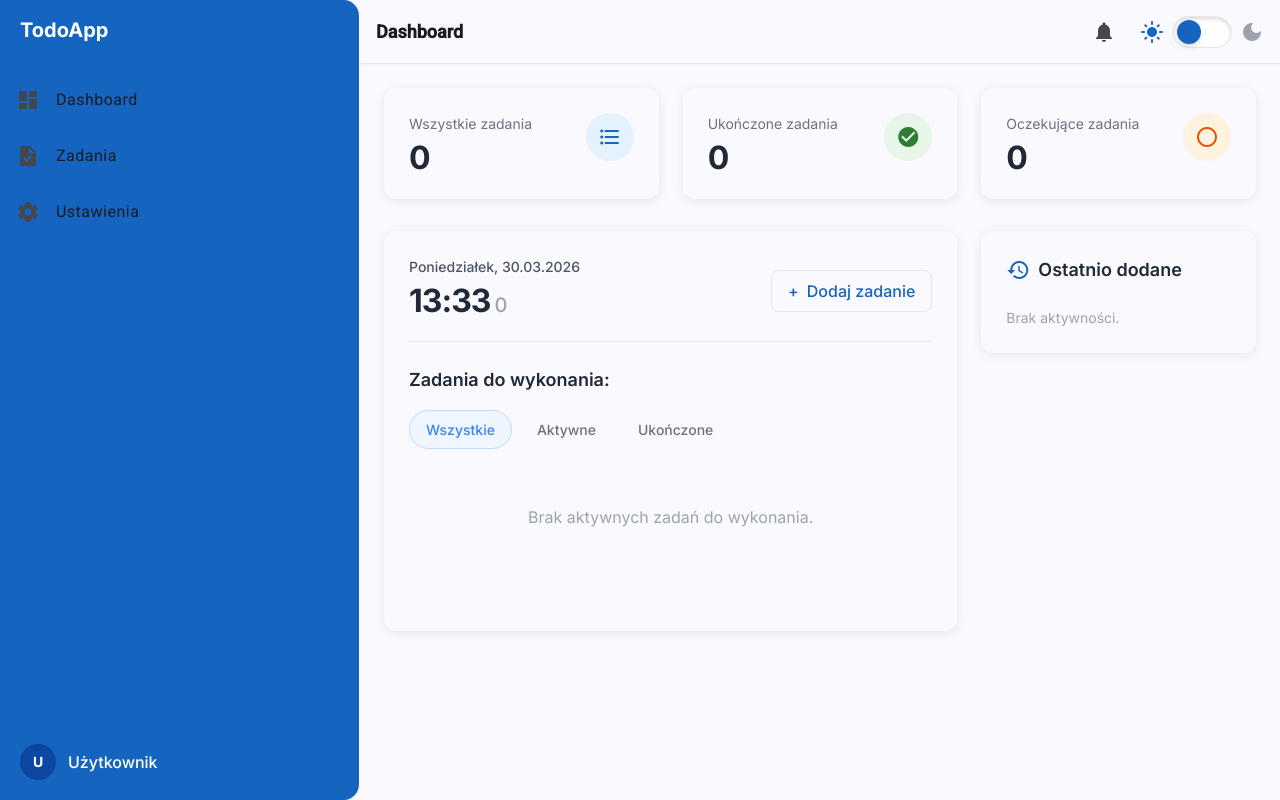
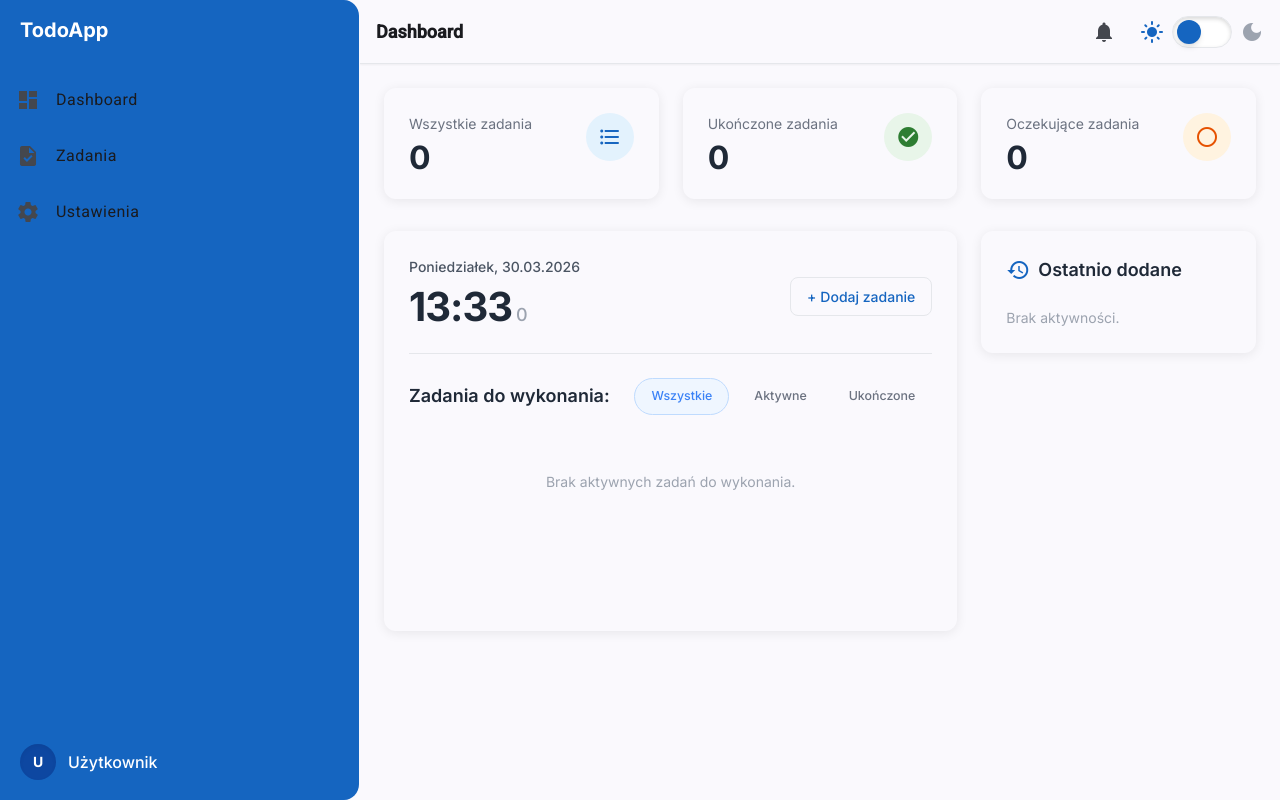
Before and after one commit to artkowal/todo-app-angular, an Angular app: page / in a window 1280 px wide. Built offline with nearby package versions, Linux system fonts and the light colour scheme.

Commit message:
ADD fluid typography with clapm()

```diff
--- a/src/app/components/dashboard/stats-card/stats-card.html
+++ b/src/app/components/dashboard/stats-card/stats-card.html
@@ -1,8 +1,8 @@
 <div class="bg-surface dark:bg-surface-dark rounded-[12px] shadow-[0_2px_12px_rgba(0,0,0,0.08)] dark:shadow-none border border-transparent dark:border-outline-dark p-6 flex justify-between items-start transition-colors duration-300 h-full">
 
     <div class="flex flex-col">
-        <span class="text-[14px] text-[#6b7280] dark:text-gray-400 mb-2">{{ title }}</span>
-        <span class="text-[32px] font-bold text-[#1f2937] dark:text-gray-100 leading-none">{{ value }}</span>
+        <span class="text-fluid-small text-[#6b7280] dark:text-gray-400 mb-2">{{ title }}</span>
+        <span class="text-fluid-h2 font-bold text-[#1f2937] dark:text-gray-100 leading-none">{{ value }}</span>
     </div>
 
     <div class="w-[48px] h-[48px] rounded-full flex items-center justify-center shrink-0"
--- a/src/app/components/dashboard/timeline/timeline.html
+++ b/src/app/components/dashboard/timeline/timeline.html
@@ -1,12 +1,12 @@
 <div class="bg-surface dark:bg-surface-dark rounded-[12px] shadow-[0_2px_12px_rgba(0,0,0,0.08)] dark:shadow-none border border-transparent dark:border-outline-dark p-6 transition-colors duration-300 h-full">
 
-    <h3 class="text-lg font-semibold text-gray-800 dark:text-gray-100 mb-6 flex items-center gap-2">
+    <h3 class="text-fluid-body font-semibold text-gray-800 dark:text-gray-100 mb-6 flex items-center gap-2">
         <mat-icon class="text-brand-500">history</mat-icon>
         Ostatnio dodane
     </h3>
 
     @if (latestTodos().length === 0) {
-        <p class="text-gray-400 dark:text-gray-500 text-sm">Brak aktywności.</p>
+        <p class="text-gray-400 dark:text-gray-500 text-fluid-small">Brak aktywności.</p>
     } @else {
         <ol class="relative border-l border-gray-200 dark:border-outline-dark ml-2 mt-2">
 
--- a/src/app/components/date-widget/date-widget.css
+++ b/src/app/components/date-widget/date-widget.css
@@ -5,7 +5,6 @@
 }
 
 .day-date {
-    font-size: 14px;
     font-weight: 500;
     color: #4b5563;
 }
@@ -17,13 +16,11 @@
 }
 
 .hours-mins {
-    font-size: 32px;
     font-weight: 700;
     letter-spacing: -1px;
 }
 
 .seconds {
-    font-size: 20px;
     font-weight: 500;
     color: #9ca3af;
 }
--- a/src/app/components/date-widget/date-widget.html
+++ b/src/app/components/date-widget/date-widget.html
@@ -1,7 +1,7 @@
     <div class="widget-container">
-      <div class="day-date">{{ dayName }}, {{ formattedDate }}</div>
+      <div class="day-date text-fluid-small">{{ dayName }}, {{ formattedDate }}</div>
       <div class="time">
-        <span class="hours-mins">{{ hoursMins }}</span>
-        <span class="seconds">{{ seconds }}</span>
+        <span class="hours-mins text-fluid-h1">{{ hoursMins }}</span>
+        <span class="seconds text-fluid-body">{{ seconds }}</span>
       </div>
     </div>
--- a/src/app/components/filter-bar/filter-bar.css
+++ b/src/app/components/filter-bar/filter-bar.css
@@ -10,7 +10,7 @@ button {
   color: #6b7280;
   border-radius: 20px;
   cursor: pointer;
-  font-size: 14px;
+  font-size: clamp(0.65rem, 1.5vw, 0.775rem);
   font-weight: 500;
   transition: all 0.2s;
 }
--- a/src/app/components/tailwind/todo-item-tailwind/todo-item-tailwind.html
+++ b/src/app/components/tailwind/todo-item-tailwind/todo-item-tailwind.html
@@ -13,7 +13,7 @@
 
     <div class="flex-grow">
         <h5
-          class="m-0 mb-1 text-base font-semibold text-gray-800 dark:text-gray-100 transition-colors"
+          class="m-0 mb-1 text-fluid-body font-semibold text-gray-800 dark:text-gray-100 transition-colors"
           [ngClass]="{'line-through text-gray-400 dark:text-gray-500': todo.completed}"
         >
           {{ todo.title }}
--- a/src/app/components/tailwind/todo-list-tailwind/todo-list-tailwind.html
+++ b/src/app/components/tailwind/todo-list-tailwind/todo-list-tailwind.html
@@ -3,7 +3,7 @@
         <header class="flex justify-between items-center border-b border-outline-light dark:border-outline-dark pb-4 mb-6">
             <app-date-widget></app-date-widget>
 
-             <button class="flex items-center gap-2 bg-transparent text-brand-500 border border-brand-200 dark:border-brand-700/50 py-2 px-4 rounded-lg cursor-pointer font-medium transition-all duration-200 hover:bg-brand-50 dark:hover:bg-surface-hover"
+             <button class="flex items-center gap-1 bg-transparent text-brand-500 text-fluid-small border border-brand-200 dark:border-brand-700/50 py-2 px-4 rounded-lg cursor-pointer font-medium transition-all duration-200 hover:bg-brand-50 dark:hover:bg-surface-hover"
                     (click)="openAddModal()">
                 <span>+</span> Dodaj zadanie
             </button>
@@ -32,7 +32,7 @@
                 (edit)="openEditModal($event)">
             </app-todo-item-tailwind>
             } @empty {
-            <div class="text-center p-10 text-gray-400 dark:text-gray-500 rounded-xl">
+            <div class="text-fluid-small text-center p-10 text-gray-400 dark:text-gray-500 rounded-xl">
                 Brak aktywnych zadań do wykonania.
             </div>
             }
--- a/src/styles.css
+++ b/src/styles.css
@@ -2,6 +2,15 @@
 @tailwind base;
 @tailwind components;
 @tailwind utilities;
+
+@layer base {
+  :root {
+    --font-h1:    clamp(1.5rem, 4vw, 2.5rem);
+    --font-h2:    clamp(1.25rem, 3vw, 2rem);
+    --font-body:  clamp(0.875rem, 2vw + 0.5rem, 1.125rem);
+    --font-small: clamp(0.75rem, 1.5vw, 0.875rem);
+  }
+}
 
 * {
   box-sizing: border-box;
--- a/tailwind.config.js
+++ b/tailwind.config.js
@@ -6,6 +6,12 @@ module.exports = {
     darkMode: 'class',
     theme: {
       extend: {
+        fontSize: {
+          'fluid-h1': 'var(--font-h1)',
+          'fluid-h2': 'var(--font-h2)',
+          'fluid-body': 'var(--font-body)',
+          'fluid-small': 'var(--font-small)',
+        },
         colors: {
           brand: {
             50:  '#E3F2FD',
```
